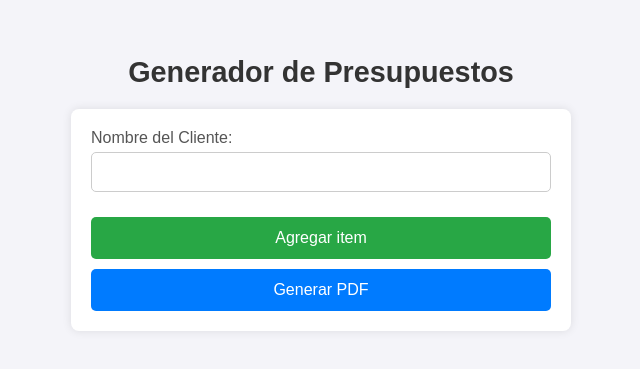
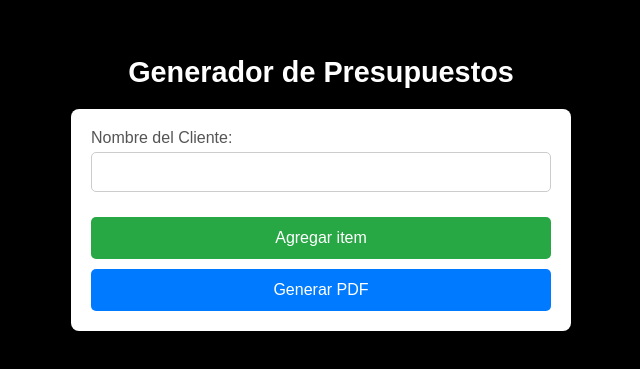
Before and after one commit to SantiArguello/Generador-de-presupuestos, a website: page index.html in a window 1280 px wide. Shown: the part 207-576 px from the top of the page, without its empty margins (319-959 px from the left). Drawn offline with nearby package versions, Linux system fonts and the light colour scheme.

Commit message:
cambio de colro fondo

```diff
--- a/styles.css
+++ b/styles.css
@@ -12,7 +12,7 @@ body {
     justify-content: center;
     align-items: center;
     min-height: 100vh;
-    background-color: #f4f4f9;
+    background-color: #000000;
     padding: 20px;
     flex-direction: column;
 }
@@ -20,7 +20,7 @@ body {
 h1 {
     text-align: center;
     font-size: 1.8rem;
-    color: #333;
+    color: #ffffff;
     margin-bottom: 20px;
 }
 
```
